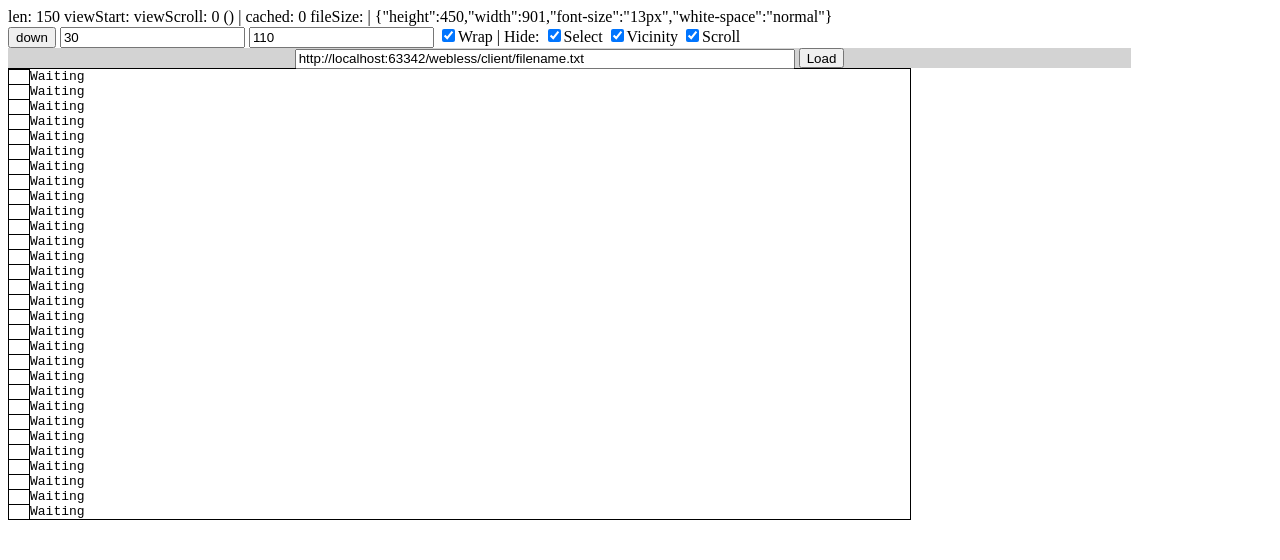
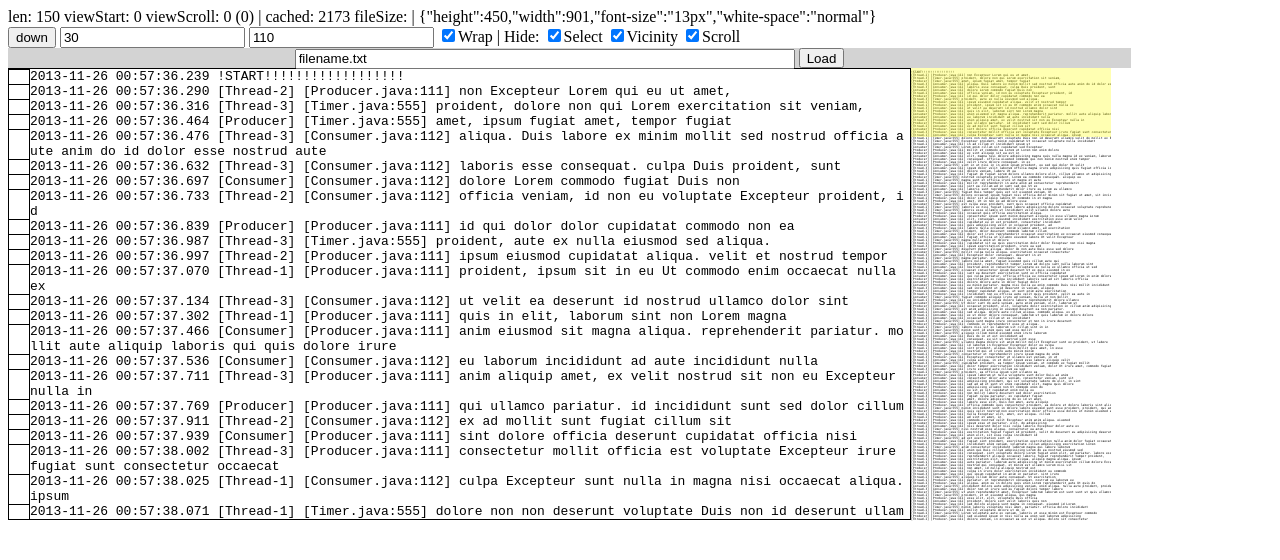
Before and after one commit to valekseev/webless, a website with bundled scripts: page client/index.html in a window 1280 px wide. Both pictures are taken after a click on the button "Load". Built offline with nearby package versions, Linux system fonts and the light colour scheme; files whose address does not match are found by name.

Commit message:
Fixed promises

```diff
--- a/client/filename.txt
+++ b/client/filename.txt
@@ -1,4 +1,4 @@
-2013-11-26 00:57:36.239 [Producer] [Consumer.java:112] sunt magna est amet, irure mollit cupidatat occaecat tempor commodo
+2013-11-26 00:57:36.239 !START!!!!!!!!!!!!!!!!!!
 2013-11-26 00:57:36.290 [Thread-2] [Producer.java:111] non Excepteur Lorem qui eu ut amet,
 2013-11-26 00:57:36.316 [Thread-3] [Timer.java:555] proident, dolore non qui Lorem exercitation sit veniam,
 2013-11-26 00:57:36.464 [Producer] [Timer.java:555] amet, ipsum fugiat amet, tempor fugiat
@@ -2170,4 +2170,4 @@
 2013-11-26 01:01:15.306 [Consumer] [Producer.java:111] reprehenderit ex aliqua. ipsum irure exercitation eiusmod eiusmod
 2013-11-26 01:01:15.311 [Producer] [Timer.java:555] in fugiat mollit dolor ipsum in non nisi veniam, qui
 2013-11-26 01:01:15.394 [Thread-2] [Consumer.java:112] consectetur adipisicing commodo adipisicing id eu esse ad est aute anim proident,
-2013-11-26 01:01:15.570 [Consumer] [Consumer.java:112] sit aliquip ullamco occaecat Lorem pariatur. aute dolor enim magna
+2013-11-26 01:01:15.570 !END!!!!!!!!!!!!!!!!!!!!!!!!
--- a/client/src/cache.js
+++ b/client/src/cache.js
@@ -64,7 +64,7 @@ angular.module('webless.services', []).service('$fetcher', function ($q, $http)
     };
 
     this.retrieveAllLines = function(positionFrom, linesNumber, scroll) {
-        var lines = [];
+        var lines;
         var actualScroll;
         lines = this.retrieveFrom(positionFrom, -scroll, true);
         actualScroll = lines.length;
@@ -131,7 +131,6 @@ angular.module('webless.services', []).service('$fetcher', function ($q, $http)
         var deferred = [];
         var results = [];
         var fetchedPromise;
-        var linePos = 0;
         var prev;
 
         var absNumber = Math.abs(linesNumber);
@@ -144,17 +143,16 @@ angular.module('webless.services', []).service('$fetcher', function ($q, $http)
         } else {
             fetchedPromise = $fetcher.fetch(position, position + chunk);
         }
-        fetchedPromise.then(function(lines){
-            for (var i = 0, l = lines.length; i < l; i++) {
-                var line = lines[i];
+        fetchedPromise.then(function(entries){
+            for (var i = 0, l = entries.length; i < l; i++) {
+                var entry = entries[i];
                 if (i<linesNumber || i>l+linesNumber) {
-                    deferred[i].resolve(line.line);
+                    deferred[i].resolve(entry);
                 }
-                var lineLength = line.length + 1;
-                cache[linePos] = {line : line, next : linePos+lineLength, prev : prev};
-                positions.push(linePos);
-                prev=linePos;
-                linePos+= lineLength;
+                var lineLength = entry.length + 1;
+                cache[entry.position] = {line : entry.line, next : entry.position+entry.line.length+1, prev : prev};
+                positions.push(entry.position);
+                prev=entry.position;
             }
         });
 
--- a/client/src/view-controller.js
+++ b/client/src/view-controller.js
@@ -17,9 +17,9 @@ angular.module('webless.controllers', []).controller('ViewController', function(
     $scope.viewScroll = 0;
     $scope.viewUnwrappedScroll = function() {return wrappedToLineMap[$scope.viewScroll]; };
     $scope.viewUnwrappedEnd = function() {return wrappedToLineMap[$scope.viewScroll+$scope.viewHeight-1]; };
-    $scope.cacheSize = $cache.cacheSize();
-    $scope.fileSize = $fetcher.fileSize();
-    $scope.fileName = 'http://localhost:63342/webless/client/filename.txt';
+    $scope.cacheSize = function() {return $cache.cacheSize();};
+    $scope.fileSize = function() {return $fetcher.fileSize();};
+    $scope.fileName = 'filename.txt';
     $scope.pullThreshold = 0.15;
 
     $scope.showSelect = true;
@@ -45,17 +45,20 @@ angular.module('webless.controllers', []).controller('ViewController', function(
         }
     }
 
+    function updateAsync(promise, replacePosition){
+        promise.then(function(entry){
+            $scope.lines[search(replacePosition)] = entry;
+            recalculateWrappedMap();
+        });
+    }
+
     function retrieve(positionFrom, lines, skipFirst) {
         var newLines = $cache.retrieveFrom(positionFrom, lines, skipFirst);
         var results = [];
         for (var i= 0,l=newLines.length; i<l; i++) {
             if (newLines[i].position<0) {
                 results.push({position:newLines[i].position,line:"Waiting"});
-                (function (position){
-                    newLines[i].line.then(function(entry){
-                        $scope.lines[search(position)] = entry;
-                    });
-                })(newLines[i].position);
+                updateAsync(newLines[i].line, newLines[i].position);
             } else {
                 results.push(newLines[i]);
             }
```
Also changed, not shown: client/index.html (+2 -1 lines).
